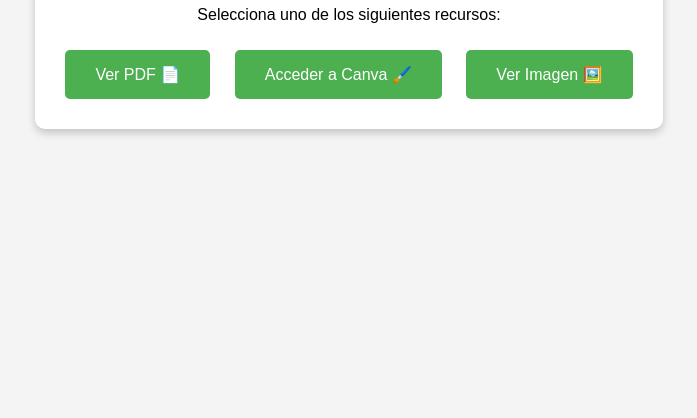
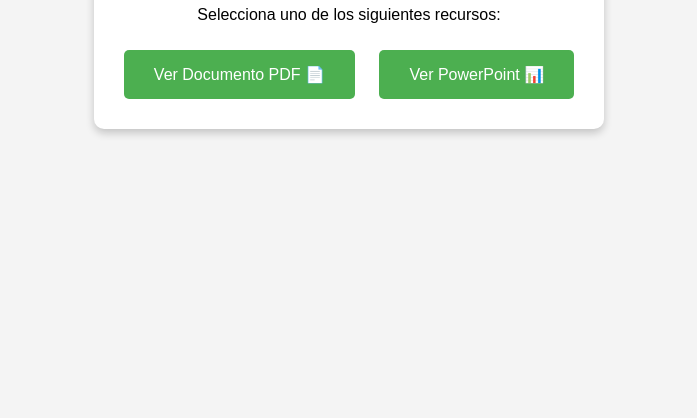
Before and after one commit to Sike231/Fsica-proyecto, a plain HTML site: page index.html in a window 1280 px wide. Shown: the part 382-800 px from the top of the page, without its empty margins (291-988 px from the left). Drawn offline with Linux system fonts and the light colour scheme.

Commit message:
Update index.html

```diff
--- a/index.html
+++ b/index.html
@@ -45,9 +45,8 @@
     <div class="container">
         <h1>Recursos de Reciclaje</h1>
         <p>Selecciona uno de los siguientes recursos:</p>
-        <a href="URL_DEL_PDF" target="_blank" class="button">Ver PDF 📄</a>
-        <a href="URL_DE_CANVA" target="_blank" class="button">Acceder a Canva 🖌️</a>
-        <a href="URL_DE_LA_IMAGEN" target="_blank" class="button">Ver Imagen 🖼️</a>
+        <a href="/mnt/data/La Física y el Reciclaje.docx" target="_blank" class="button">Ver Documento PDF 📄</a>
+        <a href="/mnt/data/Presentacion_Fisica_Reciclaje.pptx" target="_blank" class="button">Ver PowerPoint 📊</a>
     </div>
 </body>
 </html>
```
